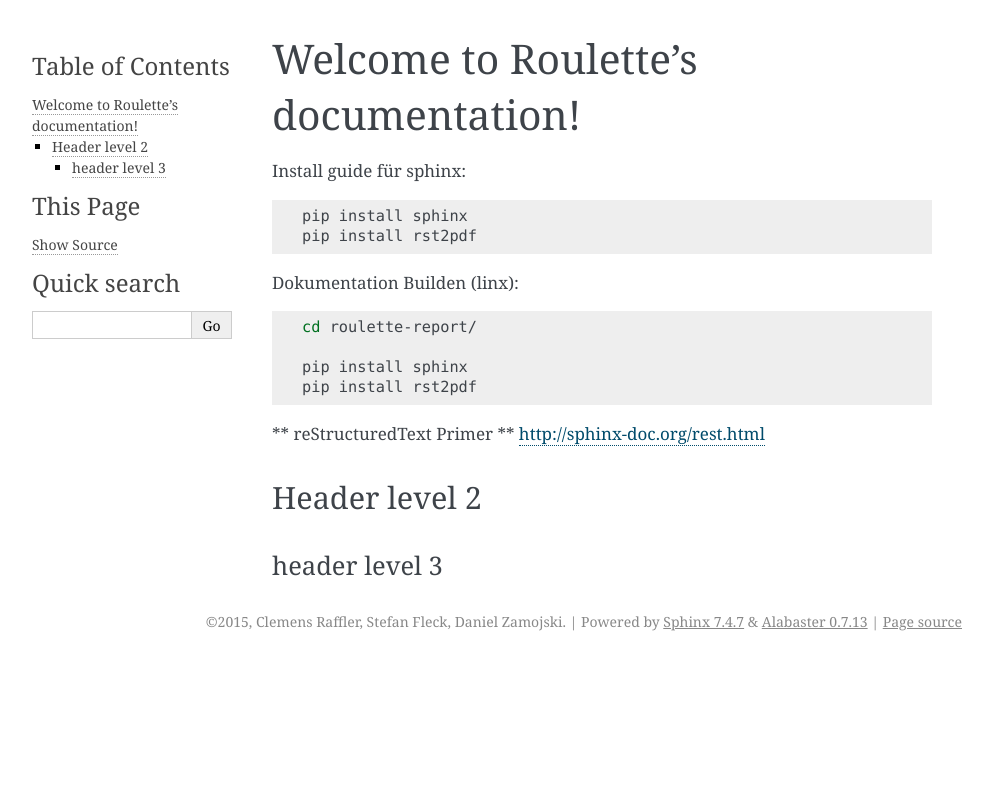
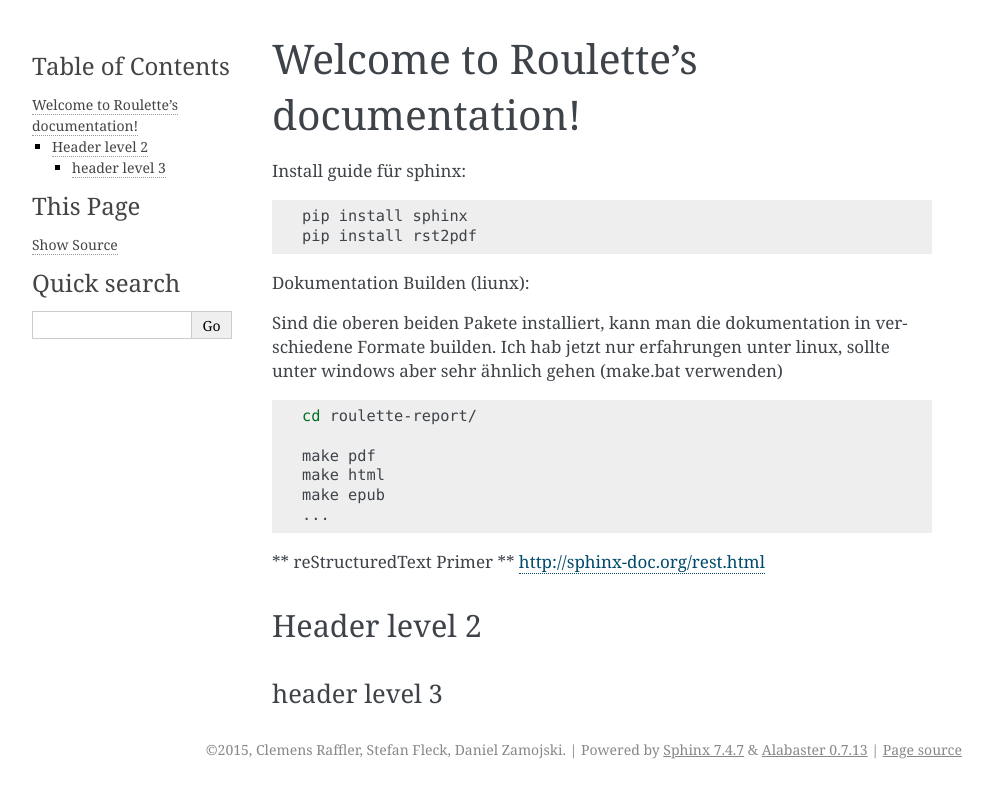
Before and after one commit to root676/G08_python_for_geosciences, a Sphinx documentation site: the page built from homework1/roulette-report/source/index.rst, in a window 1280 px wide. Shown: the top 798 px of the page, without its empty margins (148-1141 px from the left). Built offline with Sphinx 7.4.7, drawn with Linux system fonts in a browser that asks for light colours.

Commit message:
Sphinx kurzbeschreibung hinzugefügt

```diff
--- a/homework1/roulette-report/source/index.rst
+++ b/homework1/roulette-report/source/index.rst
@@ -13,15 +13,20 @@ Install guide für sphinx:
     pip install sphinx
     pip install rst2pdf
 
-Dokumentation Builden (linx):
+Dokumentation Builden (liunx):
+
+Sind die oberen beiden Pakete installiert, kann man die dokumentation
+in verschiedene Formate builden. Ich hab jetzt nur erfahrungen unter linux,
+sollte unter windows aber sehr ähnlich gehen (make.bat verwenden)
 
 .. code-block:: bash
 
     cd roulette-report/
 
-    pip install sphinx
-    pip install rst2pdf
-
+    make pdf
+    make html
+    make epub
+    ...
 
 
 ** reStructuredText Primer **
```
